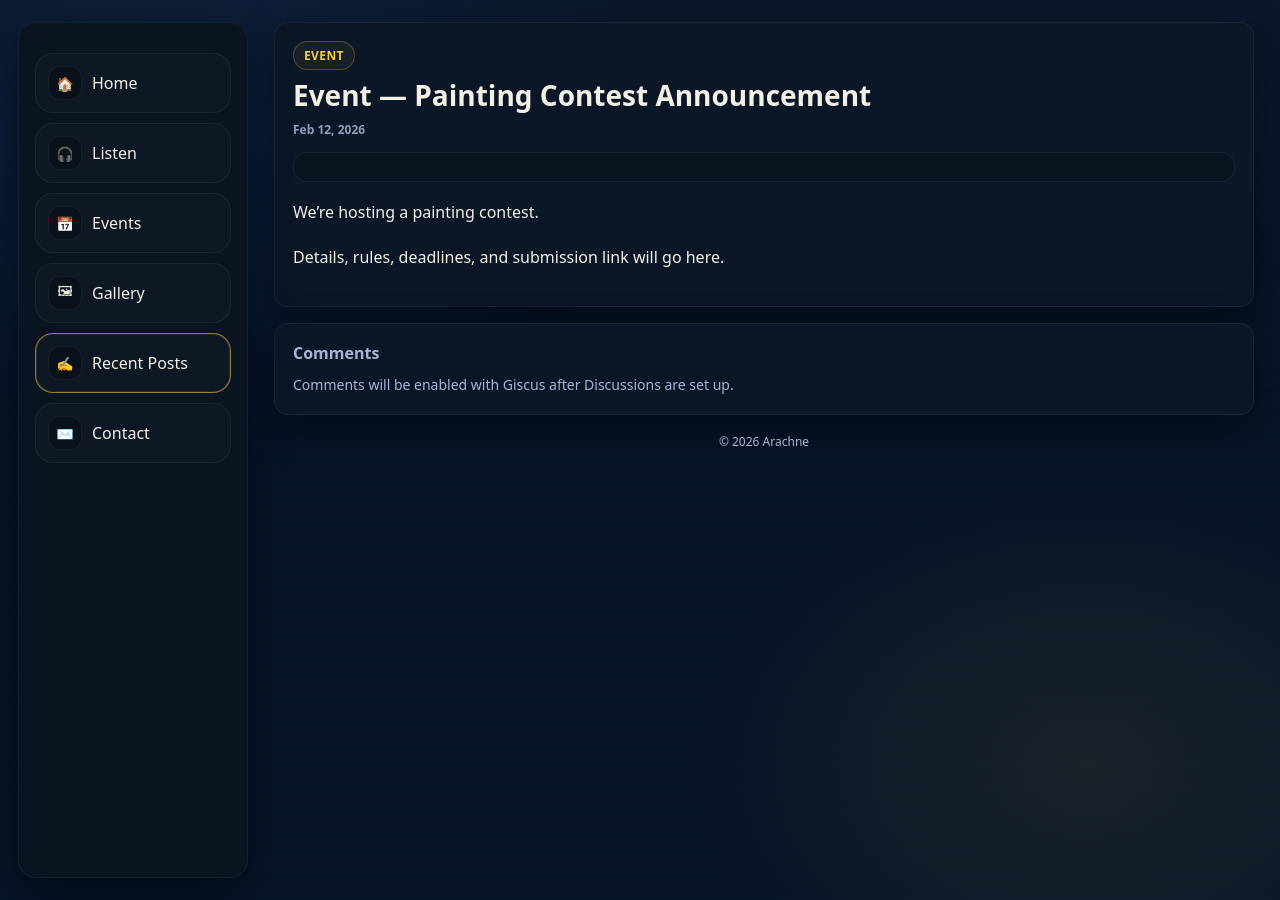
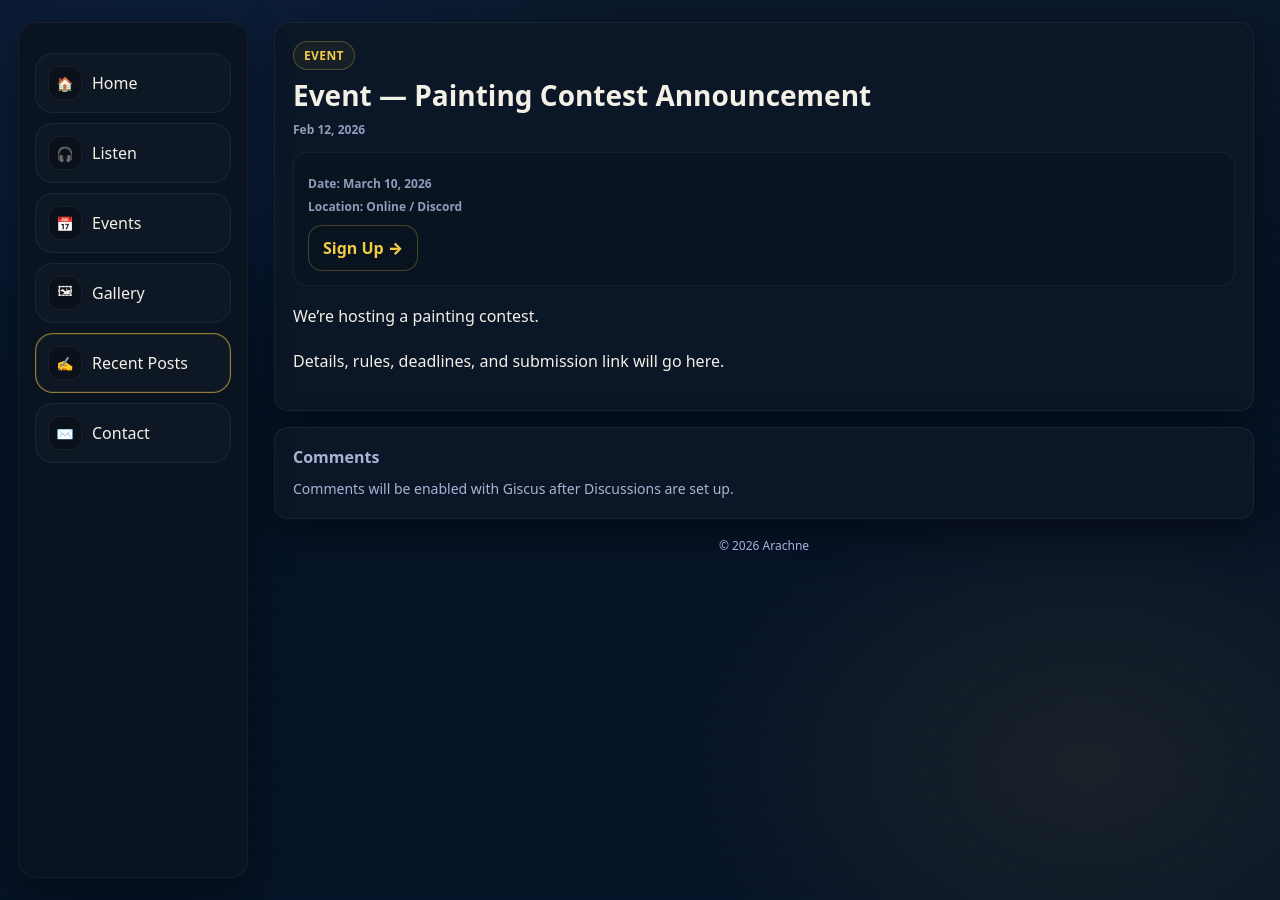
Before and after one commit to InventorofSoup/ArachneAWebsite, a Jekyll site: the page built from _posts/2026-02-12-event-painting-contest-announcement.md, in a window 1280 px wide. Built offline with Jekyll 4.4.1, drawn with Linux system fonts in a browser that asks for light colours.

Commit message:
Update 2026-02-12-event-painting-contest-announcement.md

```diff
--- a/_posts/2026-02-12-event-painting-contest-announcement.md
+++ b/_posts/2026-02-12-event-painting-contest-announcement.md
@@ -3,6 +3,9 @@ layout: post
 title: "Event — Painting Contest Announcement"
 date: 2026-02-12 11:00:00 -0500
 content_type: event
+event_date: "March 10, 2026"
+location: "Online / Discord"
+signup_url: "https://forms.gle/xxxx"
 excerpt: "Details, submission rules, and dates for the next community painting contest."
 ---
 
```
